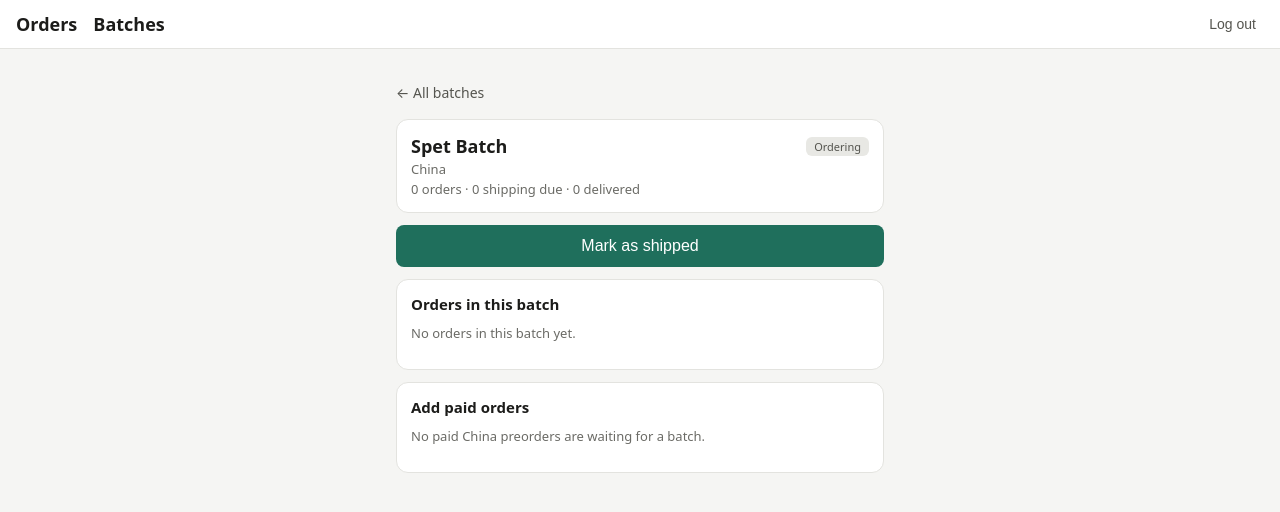
After one commit to Nasarp15/import-tracker, a Django app: page /batches/2/ in a window 1280 px wide. The commit adds this page. Shown: the top 512 px of the page. Run offline with Django 5.2, Linux system fonts and the light colour scheme; a user stored in the database is signed in; data comes from the database, SQL or seed files in the repository; both versions use the stored data as it was after the commit.

Commit message:
Add batch screens

```diff
--- a/orders/models.py
+++ b/orders/models.py
@@ -100,8 +100,23 @@ class Batch(models.Model):
         ordering = ["-id"]
         verbose_name_plural = "batches"
 
+    def mark_shipped(self, shipped_on=None):
+        """Mark the batch shipped and move its paid or purchased orders to in transit.
+
+        Returns the number of orders updated.
+        """
+        with transaction.atomic():
+            self.status = self.Status.SHIPPED
+            self.shipped_on = shipped_on or timezone.localdate()
+            self.save(update_fields=["status", "shipped_on"])
+            return (
+                self.orders.active()
+                .filter(stage__in=[Order.Stage.PAID, Order.Stage.PURCHASED])
+                .update(stage=Order.Stage.IN_TRANSIT)
+            )
+
     def mark_arrived(self, arrived_on=None):
-        """Mark the batch arrived and move all its in-transit orders with it.
+        """Mark the batch arrived and move all its paid, purchased or in-transit orders.
 
         Returns the number of orders updated.
         """
@@ -111,7 +126,13 @@ class Batch(models.Model):
             self.save(update_fields=["status", "arrived_on"])
             return (
                 self.orders.active()
-                .filter(stage__in=[Order.Stage.PURCHASED, Order.Stage.IN_TRANSIT])
+                .filter(
+                    stage__in=[
+                        Order.Stage.PAID,
+                        Order.Stage.PURCHASED,
+                        Order.Stage.IN_TRANSIT,
+                    ]
+                )
                 .update(stage=Order.Stage.ARRIVED)
             )
 
--- a/orders/templates/orders/base.html
+++ b/orders/templates/orders/base.html
@@ -36,7 +36,7 @@
 </head>
 <body>
   <header>
-    <a href="{% url 'order_list' %}">Orders</a>
+        <div style="display:flex;gap:16px"><a href="{% url 'order_list' %}">Orders</a><a href="{% url 'batch_list' %}">Batches</a></div>
     {% if user.is_authenticated %}
     <form method="post" action="{% url 'logout' %}">
       {% csrf_token %}
--- /dev/null
+++ b/orders/templates/orders/batch_detail.html
@@ -0,0 +1,91 @@
+{% extends "orders/base.html" %}
+
+{% block title %}{{ batch.label }}{% endblock %}
+
+{% block content %}
+<style>
+  .back { color: #55554f; text-decoration: none; font-size: 14px; }
+  .card { background: #fff; border: 1px solid #e3e3df; border-radius: 12px; padding: 14px; margin: 12px 0; }
+  .card h2 { font-size: 15px; margin: 0 0 10px; }
+  .top { display: flex; justify-content: space-between; align-items: center; gap: 8px; }
+  .top h1 { margin: 0; font-size: 18px; }
+  .msg { padding: 10px 12px; border-radius: 8px; margin: 12px 0; font-size: 14px; background: #d9f0e0; color: #1d6b3a; }
+  .msg.error { background: #fdecc8; color: #7a4b00; }
+  .brow { display: flex; gap: 8px; align-items: center; padding: 8px 0; border-bottom: 1px solid #eeeeea; }
+  .brow a { flex: 1; min-width: 0; color: inherit; text-decoration: none; }
+  .brow form { margin: 0; }
+  .rm { display: inline-block; width: auto; padding: 2px 8px; font-size: 12px; background: #fff; color: #b3261e; border: 1px solid #e3b5b1; }
+  .check { display: flex; gap: 10px; align-items: flex-start; padding: 8px 0; border-bottom: 1px solid #eeeeea; font-size: 14px; }
+  .check input { width: auto; margin-top: 3px; }
+  .gap { margin-top: 12px; }
+</style>
+
+<p><a class="back" href="{% url 'batch_list' %}">&larr; All batches</a></p>
+
+{% for message in messages %}
+  <div class="msg {{ message.tags }}">{{ message }}</div>
+{% endfor %}
+
+<div class="card">
+  <div class="top">
+    <h1>{{ batch.label }}</h1>
+    <span class="badge {% if batch.status == 'shipped' %}s-in_transit{% elif batch.status == 'arrived' %}s-arrived{% endif %}">{{ batch.get_status_display }}</span>
+  </div>
+  <div class="muted">{{ batch.get_source_display }}</div>
+  {% if batch.shipped_on %}<div class="muted">Shipped {{ batch.shipped_on|date:"j M Y" }}</div>{% endif %}
+  {% if batch.arrived_on %}<div class="muted">Arrived {{ batch.arrived_on|date:"j M Y" }}</div>{% endif %}
+  <div class="muted">{{ total }} order{{ total|pluralize }} · {{ shipping_due }} shipping due · {{ delivered }} delivered</div>
+</div>
+
+{% if next_action %}
+  <form method="post">
+    {% csrf_token %}
+    <input type="hidden" name="action" value="{{ next_action.0 }}">
+    <button type="submit">{{ next_action.1 }}</button>
+  </form>
+{% endif %}
+
+<div class="card">
+  <h2>Orders in this batch</h2>
+  {% for order in orders %}
+    <div class="brow">
+      <a href="{% url 'order_detail' order.pk %}">
+        <strong>{{ order.customer.name|default:order.customer.phone }}</strong>
+        <div class="muted">{{ order.item_notes|truncatechars:40|default:"No notes" }}</div>
+      </a>
+      <span class="badge s-{{ order.stage }}">{{ order.get_stage_display }}</span>
+      {% if is_open %}
+        <form method="post">
+          {% csrf_token %}
+          <input type="hidden" name="action" value="remove_order">
+          <input type="hidden" name="order_id" value="{{ order.pk }}">
+          <button class="rm" type="submit">Remove</button>
+        </form>
+      {% endif %}
+    </div>
+  {% empty %}
+    <p class="muted">No orders in this batch yet.</p>
+  {% endfor %}
+</div>
+
+{% if is_open %}
+  <div class="card">
+    <h2>Add paid orders</h2>
+    {% if assignable %}
+      <form method="post">
+        {% csrf_token %}
+        <input type="hidden" name="action" value="add_orders">
+        {% for order in assignable %}
+          <label class="check">
+            <input type="checkbox" name="order_ids" value="{{ order.pk }}">
+            <span><strong>{{ order.customer.name|default:order.customer.phone }}</strong><br><span class="muted">{{ order.item_notes|truncatechars:40|default:"No notes" }} · {{ order.get_stage_display }}</span></span>
+          </label>
+        {% endfor %}
+        <div class="gap"><button type="submit">Add selected</button></div>
+      </form>
+    {% else %}
+      <p class="muted">No paid {{ batch.get_source_display }} preorders are waiting for a batch.</p>
+    {% endif %}
+  </div>
+{% endif %}
+{% endblock %}
--- a/orders/urls.py
+++ b/orders/urls.py
@@ -6,4 +6,7 @@ urlpatterns = [
     path("", views.order_list, name="order_list"),
     path("orders/new/", views.order_create, name="order_create"),
     path("orders/<int:pk>/", views.order_detail, name="order_detail"),
+    path("batches/", views.batch_list, name="batch_list"),
+    path("batches/new/", views.batch_create, name="batch_create"),
+    path("batches/<int:pk>/", views.batch_detail, name="batch_detail"),
 ]
--- a/orders/views.py
+++ b/orders/views.py
@@ -1,11 +1,11 @@
 from django.contrib import messages
 from django.contrib.auth.decorators import login_required
-from django.db.models import Q
+from django.db.models import Count, Q
 from django.shortcuts import get_object_or_404, redirect, render
 from django.utils import timezone
 
-from .forms import OrderForm, PaymentForm, QuoteForm, ShippingForm
-from .models import Order, Payment
+from .forms import BatchForm, OrderForm, PaymentForm, QuoteForm, ShippingForm
+from .models import Batch, Order, Payment
 from .whatsapp import arrival_link, confirmation_link
 
 STAGE_CHIPS = [
@@ -205,3 +205,124 @@ def order_detail(request, pk):
         **bal,
     }
     return render(request, "orders/order_detail.html", context)
+
+
+# ---------------------------------------------------------------- batches
+
+BATCH_NEXT = {
+    Batch.Status.ORDERING: ("ship", "Mark as shipped"),
+    Batch.Status.SHIPPED: ("arrive", "Mark as arrived"),
+    Batch.Status.ARRIVED: ("close", "Close batch"),
+}
+
+ASSIGNABLE_SOURCE = {
+    Batch.Source.CHINA: Order.SourceType.CHINA_PREORDER,
+    Batch.Source.NIGERIA: Order.SourceType.NIGERIA_PREORDER,
+}
+
+
+def batch_is_open(batch):
+    return batch.status in (Batch.Status.ORDERING, Batch.Status.SHIPPED)
+
+
+def assignable_orders(batch):
+    """Paid preorders from the same source that are not in any batch yet."""
+    return (
+        Order.objects.active()
+        .filter(
+            batch__isnull=True,
+            source_type=ASSIGNABLE_SOURCE[batch.source],
+            stage__in=[Order.Stage.PAID, Order.Stage.PURCHASED],
+        )
+        .select_related("customer")
+    )
+
+
+@login_required
+def batch_list(request):
+    show_closed = request.GET.get("closed") == "1"
+    batches = Batch.objects.annotate(
+        order_count=Count("orders", filter=Q(orders__is_cancelled=False))
+    )
+    if show_closed:
+        batches = batches.filter(status=Batch.Status.CLOSED)
+    else:
+        batches = batches.exclude(status=Batch.Status.CLOSED)
+    return render(
+        request,
+        "orders/batch_list.html",
+        {"batches": batches, "show_closed": show_closed},
+    )
+
+
+@login_required
+def batch_create(request):
+    if request.method == "POST":
+        form = BatchForm(request.POST)
+        if form.is_valid():
+            batch = form.save()
+            return redirect("batch_detail", pk=batch.pk)
+    else:
+        form = BatchForm()
+    return render(request, "orders/batch_form.html", {"form": form})
+
+
+@login_required
+def batch_detail(request, pk):
+    batch = get_object_or_404(Batch, pk=pk)
+
+    if request.method == "POST":
+        action = request.POST.get("action")
+
+        if action == "ship" and batch.status == Batch.Status.ORDERING:
+            moved = batch.mark_shipped()
+            messages.success(request, f"Batch shipped. {moved} orders moved to in transit.")
+
+        elif action == "arrive" and batch.status in (
+            Batch.Status.ORDERING,
+            Batch.Status.SHIPPED,
+        ):
+            moved = batch.mark_arrived()
+            messages.success(request, f"Batch arrived. {moved} orders moved to arrived.")
+
+        elif action == "close" and batch.status == Batch.Status.ARRIVED:
+            batch.status = Batch.Status.CLOSED
+            batch.save(update_fields=["status"])
+            return redirect("batch_list")
+
+        elif action == "add_orders" and batch_is_open(batch):
+            ids = list(
+                assignable_orders(batch)
+                .filter(pk__in=request.POST.getlist("order_ids"))
+                .values_list("pk", flat=True)
+            )
+            Order.objects.filter(pk__in=ids).update(batch=batch)
+            if batch.status == Batch.Status.SHIPPED:
+                Order.objects.filter(
+                    pk__in=ids,
+                    stage__in=[Order.Stage.PAID, Order.Stage.PURCHASED],
+                ).update(stage=Order.Stage.IN_TRANSIT)
+            messages.success(request, f"{len(ids)} orders added.")
+
+        elif action == "remove_order" and batch_is_open(batch):
+            Order.objects.filter(pk=request.POST.get("order_id"), batch=batch).update(
+                batch=None
+            )
+            messages.success(request, "Order removed from the batch.")
+
+        else:
+            messages.error(request, "That action isn't available for this batch.")
+        return redirect("batch_detail", pk=batch.pk)
+
+    orders = batch.orders.active().select_related("customer")
+    context = {
+        "batch": batch,
+        "orders": orders,
+        "total": orders.count(),
+        "shipping_due": orders.filter(stage=Order.Stage.ARRIVED).count(),
+        "delivered": orders.filter(stage=Order.Stage.DELIVERED).count(),
+        "next_action": BATCH_NEXT.get(batch.status),
+        "is_open": batch_is_open(batch),
+        "assignable": assignable_orders(batch) if batch_is_open(batch) else [],
+    }
+    return render(request, "orders/batch_detail.html", context)
```
Also changed, not shown: orders/forms.py (+10 -0 lines), orders/templates/orders/batch_form.html (added, +14 -0 lines), orders/templates/orders/batch_list.html (added, +26 -0 lines), db.sqlite3.
